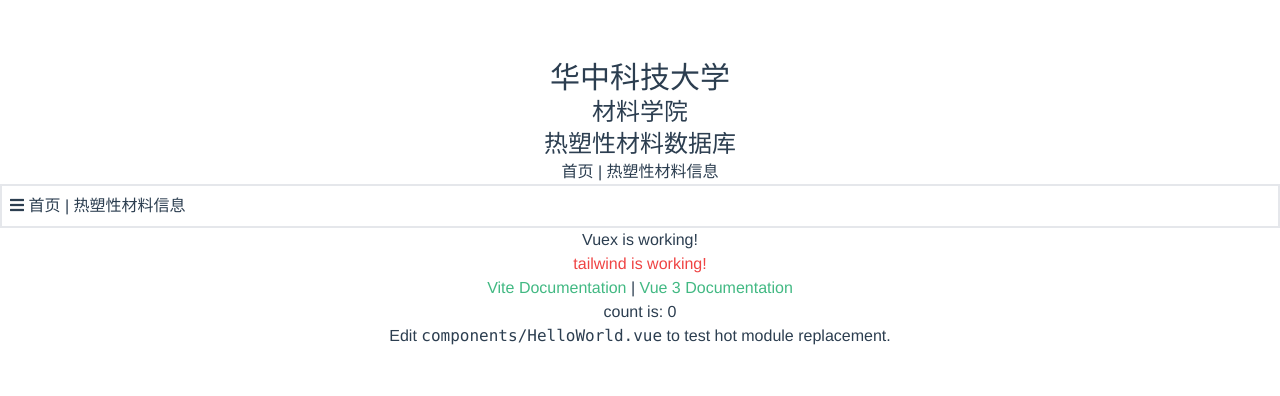
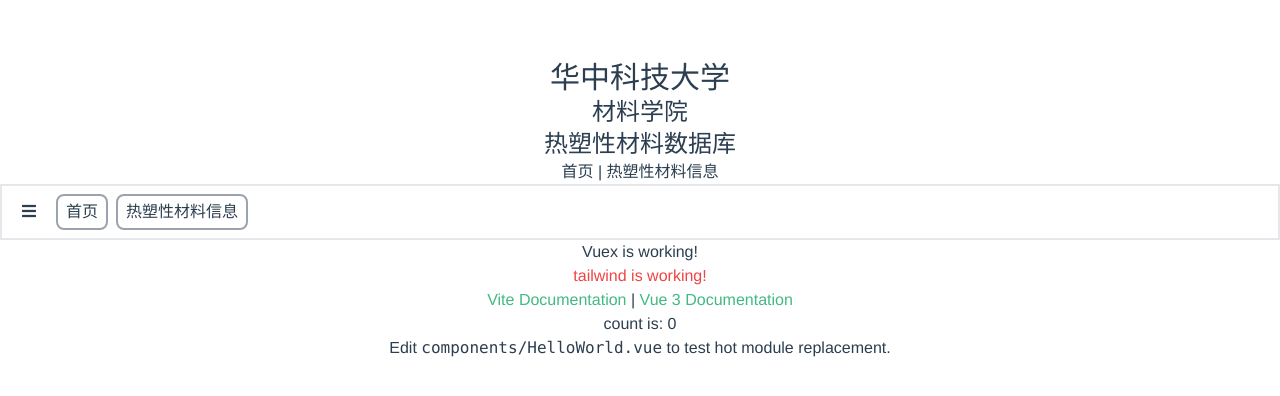
Before and after one commit to EMUNES/hust-mdb, a Vue app in the folder frontend/: page / in a window 1280 px wide. Shown: the top 396 px of the page. Built offline with nearby package versions, Linux system fonts and the light colour scheme; the HTML template or start-up script is replaced by a standard one.

Commit message:
add filter

```diff
--- a/frontend/src/components/Filter.vue
+++ b/frontend/src/components/Filter.vue
@@ -3,7 +3,7 @@
   class="fixed z-40 inset-0 overflow-x-hidden overflow-y-auto opacity-25 bg-black">
   </div>
   <div  v-if="showing"
-  class="absolute text-left w-1/3 right-1/3 max-w-2xl z-50 bg-white text-black rounded-lg">
+  class="fixed text-left w-1/3 right-1/3 top-20 max-w-2xl z-50 bg-white text-black rounded-lg">
     <form class="text-black m-3">
       <div class="text-black text-3xl m-2 p-2 border-b">
           筛选
--- a/frontend/src/components/Navigation.vue
+++ b/frontend/src/components/Navigation.vue
@@ -1,16 +1,14 @@
 <template>
   <nav class="flex flex-auto justify-between items-center border-2">
-    <ul class="rounded p-1 m-1">
-      <button>
+    <ul class="flex rounded p-1 m-1">
+      <button class="ml-3 mr-4">
         <i class="fas fa-bars"></i>
       </button>
 
-      <router-link to="/">
+      <router-link to="/" class="global-link">
         首页
-      </router-link> |
-
-
-      <router-link to="/materials">
+      </router-link>
+      <router-link to="/materials" class="global-link">
         热塑性材料信息
       </router-link>
     </ul>
@@ -29,5 +27,7 @@ export default {
 </script>
 
 <style>
-
+.global-link {
+  @apply border-2 border-gray-400 py-1 px-2 mx-1 rounded-lg;
+}
 </style>
```
